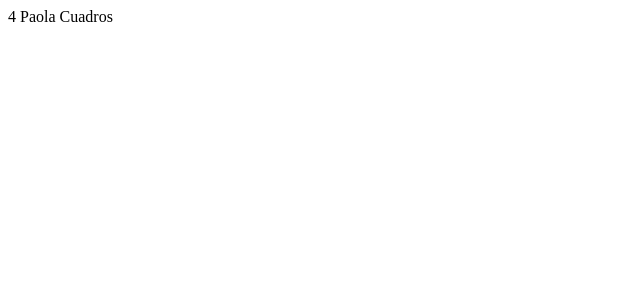
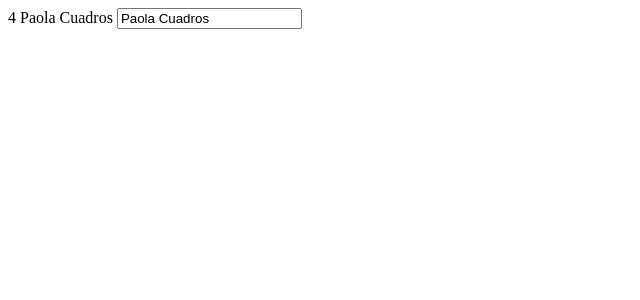
Before and after one commit to PaolaCuadros1/explicacionAngular, an Angular app: page / in a window 1280 px wide. Shown: the top 300 px of the page, without its empty margins (0-640 px from the left). Built offline with nearby package versions, Linux system fonts and the light colour scheme.

Commit message:
Explicación sobre como vamos a utilizar la directiva ngModel.

```diff
--- a/src/app/app.component.html
+++ b/src/app/app.component.html
@@ -4,3 +4,7 @@
 Vamos a crear una varibale llamada autorName = 'Paola Cuadros'
 -->
 {{ autorName }} <!-- Mostramos la variable en el navegador. -->
+
+<input type="text" [(ngModel)]="autorName" >
+
+<!-- Esto hace que los cambios que hagamos acá afecte directamente nuestra variable  autorName-->
--- a/src/app/app.module.ts
+++ b/src/app/app.module.ts
@@ -1,5 +1,6 @@
 import { BrowserModule } from '@angular/platform-browser';
 import { NgModule } from '@angular/core';
+import { FormsModule } from '@angular/forms'; // Módulo utilizado para modifica para utilizar la directiva ngModel.
 
 import { AppRoutingModule } from './app-routing.module';
 import { AppComponent } from './app.component';
@@ -10,7 +11,8 @@ import { AppComponent } from './app.component';
   ],
   imports: [
     BrowserModule,
-    AppRoutingModule
+    AppRoutingModule,
+    FormsModule // Esto se debe poner acá para que se pueda utilizar dentro de nuestro proyecto.
   ],
   providers: [],
   bootstrap: [AppComponent]
```
